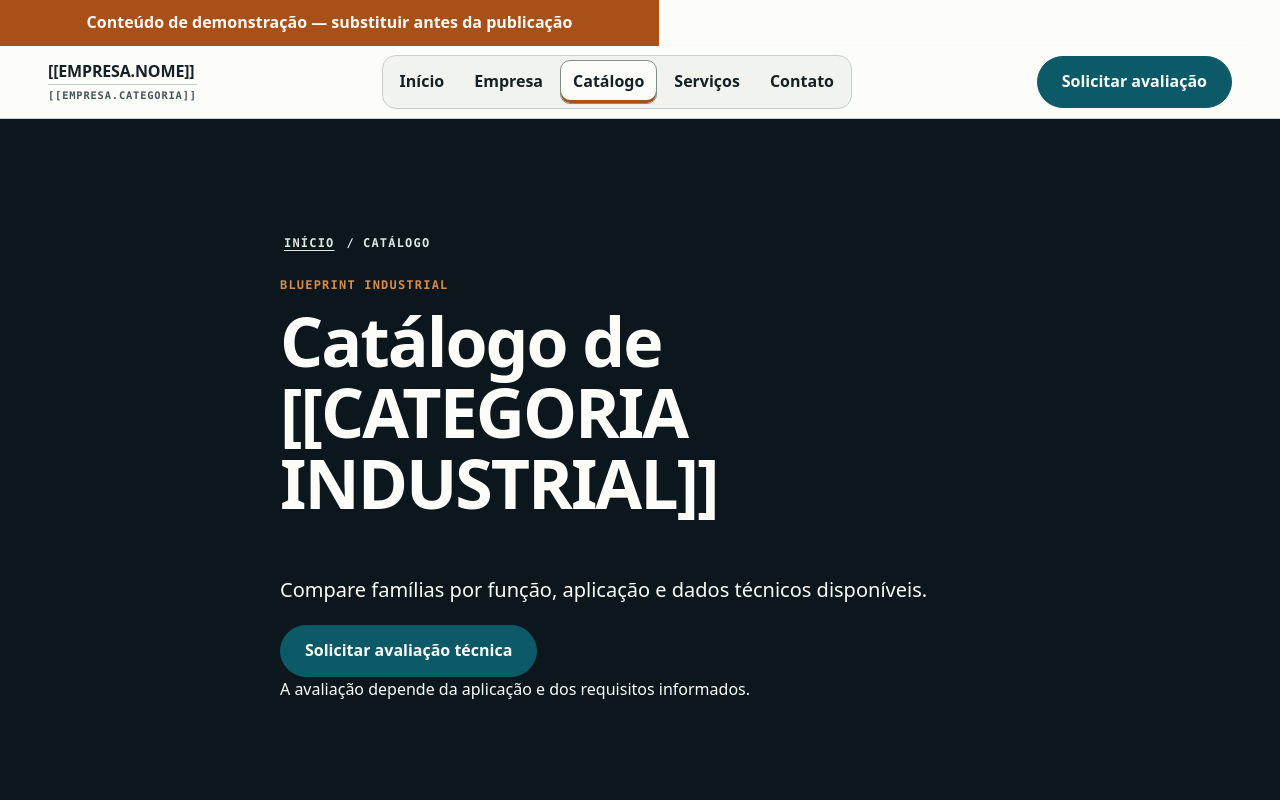
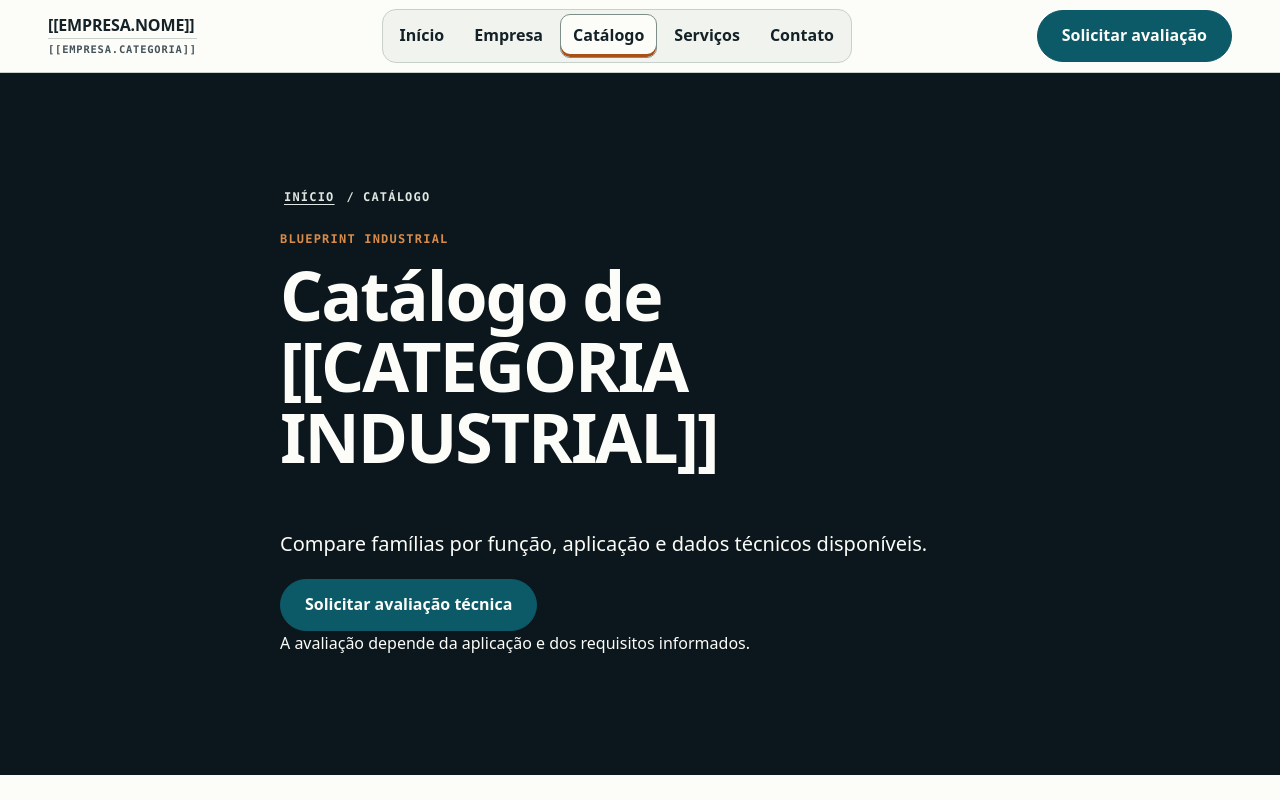
Before and after one commit to vitorhf-dev/seed-evolvera, a website with bundled scripts: page catalogo/index.html in a window 1280 px wide. Shown: the top 800 px of the page. Built offline with nearby package versions, Linux system fonts and the light colour scheme.

Commit message:
refactor: drop the demonstration banner from the seed
Every page opened with a bright "Conteúdo de demonstração — substituir antes da
publicação" bar and repeated the sentence in its footer. The device only ever
appeared when an adaptation failed to strip it, so the same seed produced a
banner in one flow and none in another; a warning that shows up inconsistently
warns nobody and reads as an unfinished page.

What it was guarding is still guarded, and by something that cannot be
accidentally left behind: the adaptation markers themselves are visibly unfinished
text, and the pipeline gate rejects any served page that still contains one.

The structure assertion that required the banner now forbids it, and "antes da
publicação" joins the installer-voice vocabulary that served copy may not use,
since nothing legitimate needs it anymore.

```diff
--- a/catalogo/index.html
+++ b/catalogo/index.html
@@ -17,9 +17,6 @@
     <a class="skip-link" href="#conteudo">
       Ir para o conteúdo principal
     </a>
-    <p class="publication-warning">
-      Conteúdo de demonstração — substituir antes da publicação
-    </p>
     <!-- SHELL:HEADER START -->
     <header class="site-header">
       <div class="container header-inner">
@@ -524,9 +521,6 @@
           <p>
             [[Descrição factual curta]].
           </p>
-          <p>
-            Conteúdo de demonstração — substituir antes da publicação.
-          </p>
         </div>
         <nav aria-label="Navegação do rodapé">
           <a href="../index.html">
--- a/styles/base.css
+++ b/styles/base.css
@@ -169,15 +169,6 @@ ul, ol {
   padding-left: 1.25rem;
 }
 
-.publication-warning {
-  margin: 0;
-  padding: 10px 20px;
-  text-align: center;
-  background: var(--color-accent);
-  color: var(--color-paper);
-  font-weight: 700;
-}
-
 @media (min-width:768px) {
   .container {
     width: min(var(--container),calc(100% - 64px));
```
Also changed, not shown: catalogo/solucao-exemplo/index.html (+0 -6 lines), contato/index.html (+0 -6 lines), empresa/index.html (+0 -6 lines), index.html (+0 -6 lines), servicos/servico-exemplo/index.html (+0 -6 lines), tests/structure.test.mjs (+7 -5 lines).
